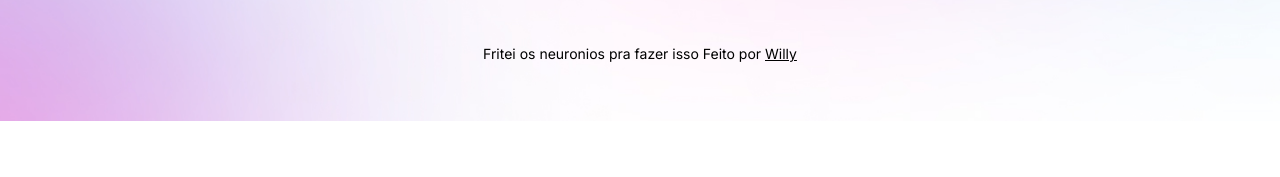
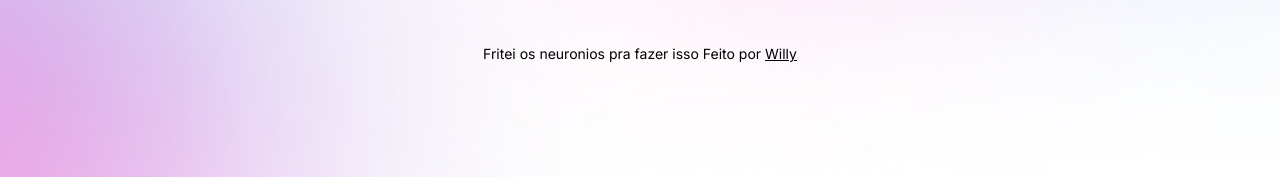
Before and after one commit to willyans2/layout_curso, a plain HTML site: page index.htm in a window 1280 px wide. Both pictures are taken after a click on the element 640 px from the left and 267 px from the top of the page. Shown: the part 679-856 px from the top of the page. Before the commit the page ends 800 px from the top, so only its background shows below. Drawn offline with nearby package versions, Linux system fonts and the light colour scheme.

Commit message:
medias queries

```diff
--- a/style.css
+++ b/style.css
@@ -6,7 +6,7 @@
 
 :root{
   --text-color: white;
-  --bg-url: url(assets/assets/bg-desktop.jpg);
+  --bg-url: url(assets/assets/bg-mobile.jpg);
   --strock-color: rgba(225, 225, 225, 0.5);
   --suface-color: rgba(225, 225, 225, 0.1);
   --suface-color-hover:rgba(225, 225, 225, 0.05);
@@ -16,7 +16,7 @@
 
 .light{
   --text-color: black;
-  --bg-url: url(assets/assets/bg-desktop-light.jpg);
+  --bg-url: url(assets/assets/bg-mobile-light.jpg);
  --strock-color:rgba(0, 0, 0, 0.5);
   --suface-color:rgba(0, 0, 0, 0.05);
   --suface-color-hover:rgba(0, 0, 0, 0.02);
@@ -26,7 +26,7 @@
 
 body {
   background: var(--bg-url) no-repeat top center/cover;
-
+    height: 100vh;
 }
 
 body * {
@@ -185,3 +185,15 @@ footer{
   text-align: center;
   font-size: 14px;
 }
+
+/* media queries */
+@media (min-width: 700px){
+  :root{
+    --bg-url: url(assets/assets/bg-desktop.jpg);
+  }
+
+  .light{
+    --bg-url: url(assets/assets/bg-desktop-light.jpg);
+  }
+
+}
```
